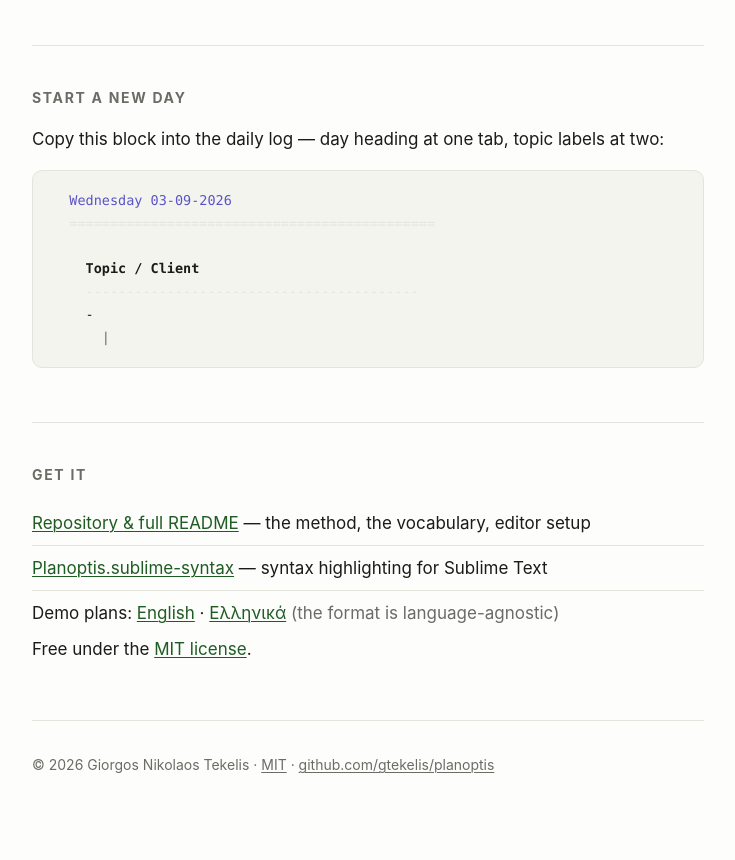
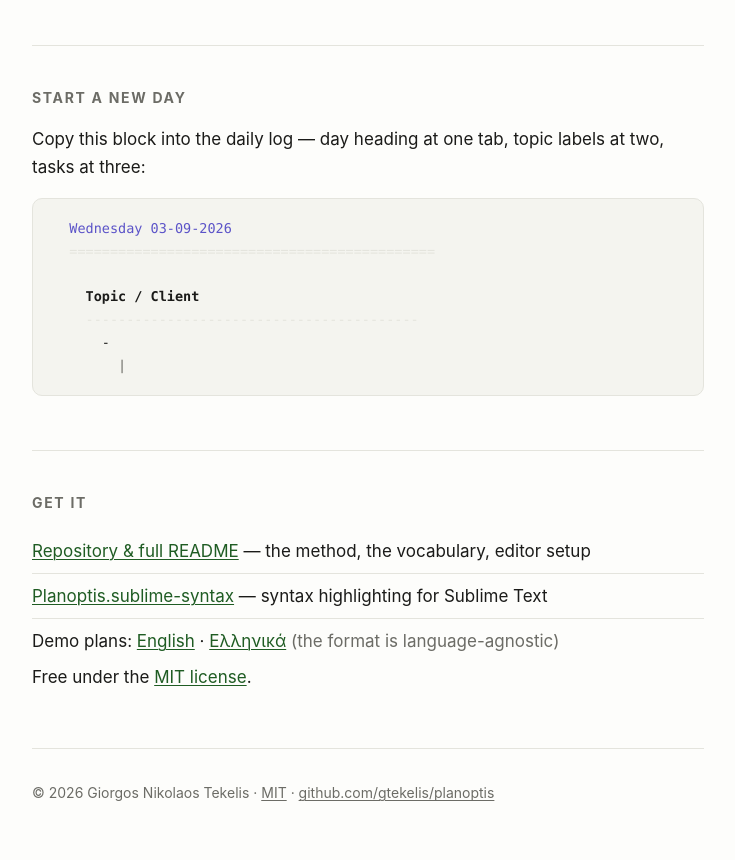
Before and after one commit to gtekelis/planoptis, a plain HTML site: page index.html in a window 1280 px wide. Shown: the part 2300-3160 px from the top of the page, without its empty margins (272-1007 px from the left). Before the commit the page ends 3132 px from the top, so only its background shows below. Drawn offline with Linux system fonts and the light colour scheme.

Commit message:
Nest daily-log tasks one level under their topic label so topics fold

```diff
--- a/index.html
+++ b/index.html
@@ -267,7 +267,7 @@
 
   <section>
     <h2>Start a new day</h2>
-    <p>Copy this block into the daily log — day heading at one tab, topic labels at two:</p>
+    <p>Copy this block into the daily log — day heading at one tab, topic labels at two, tasks at three:</p>
     <pre class="plan">	<span class="date">Wednesday 03-09-2026</span>
 	<span class="sep">=============================================</span>
 
```
Also changed, not shown: planoptis-demo-el.txt, planoptis-demo-en.txt, 2 other files. Lines whose indentation alone changed are shown as unchanged.
